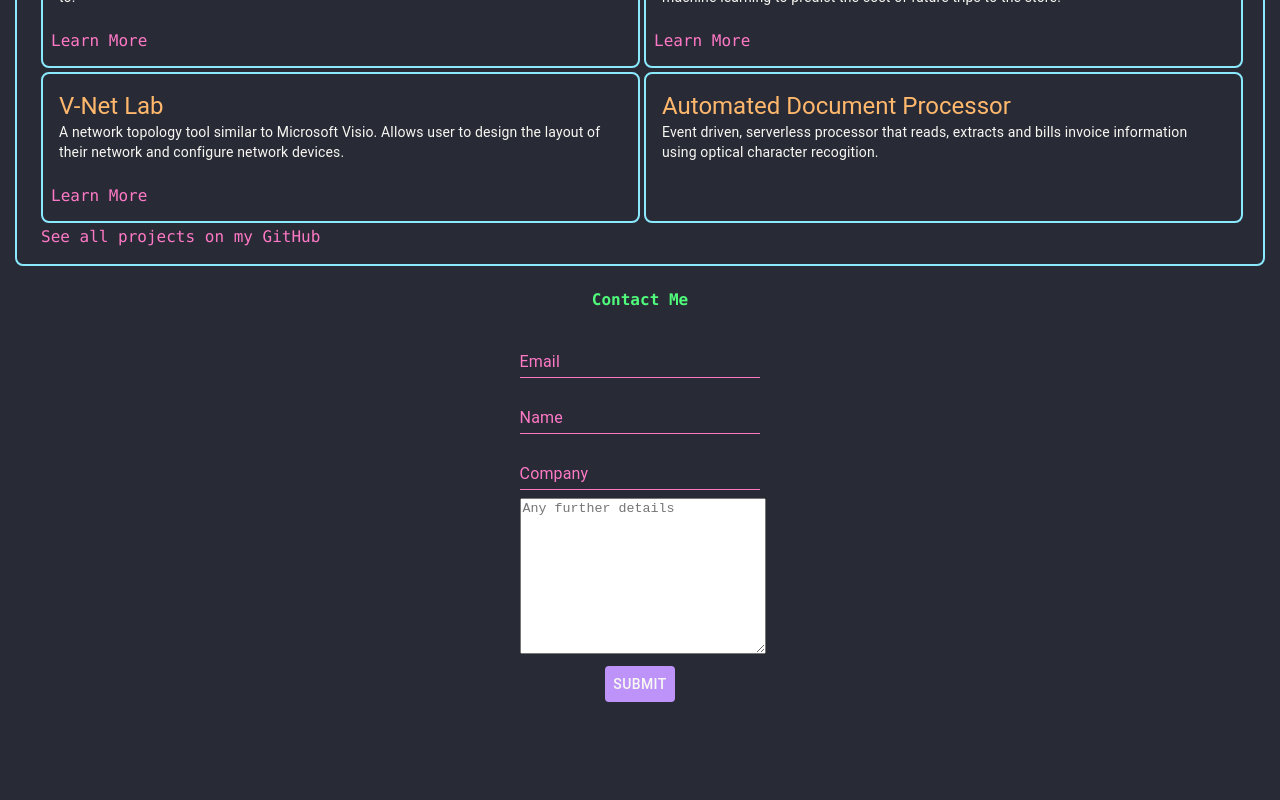
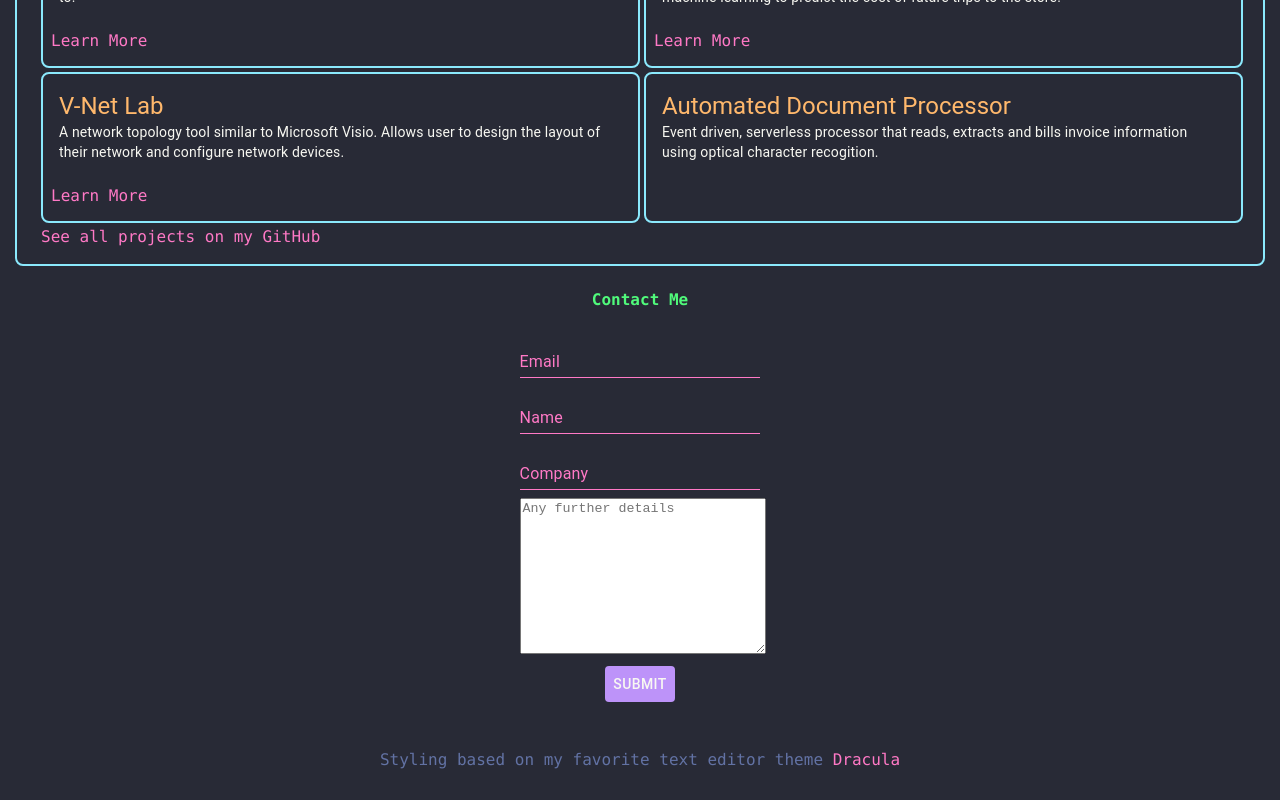
Before and after one commit to foosiee/foosiee.githubio, a React (Create React App) app: page / in a window 1280 px wide. Shown: the part 1216-2016 px from the top of the page. Before the commit the page ends 1941 px from the top, so only its background shows below. Built offline with nearby package versions, Linux system fonts and the light colour scheme.

Commit message:
Add dracula

```diff
--- a/src/page/Home/Home.tsx
+++ b/src/page/Home/Home.tsx
@@ -7,6 +7,7 @@ import EmailForm from '../../components/EmailForm/EmailForm';
 import './Home.css';
 import { makeStyles, Theme, createStyles } from '@material-ui/core';
 import Introduction from '../../components/Introduction/Introduction';
+import StyledLink from '../../components/StyledLink/StyledLink';
 
 const useStyles = makeStyles((theme: Theme) =>
   createStyles({
@@ -42,6 +43,14 @@ export default function Home() {
             <EmailForm />
           </div>
         </Grid>
+        <Grid item xs={12} style={{ textAlign: 'center' }}>
+          <div style={{ display: 'inline-block' }}>
+            <p style={{ color: '#6272a4' }}>
+              Styling based on my favorite text editor theme{' '}
+              <StyledLink href="https://draculatheme.com/">Dracula</StyledLink>
+            </p>
+          </div>
+        </Grid>
       </Grid>
     </div>
   );
```
